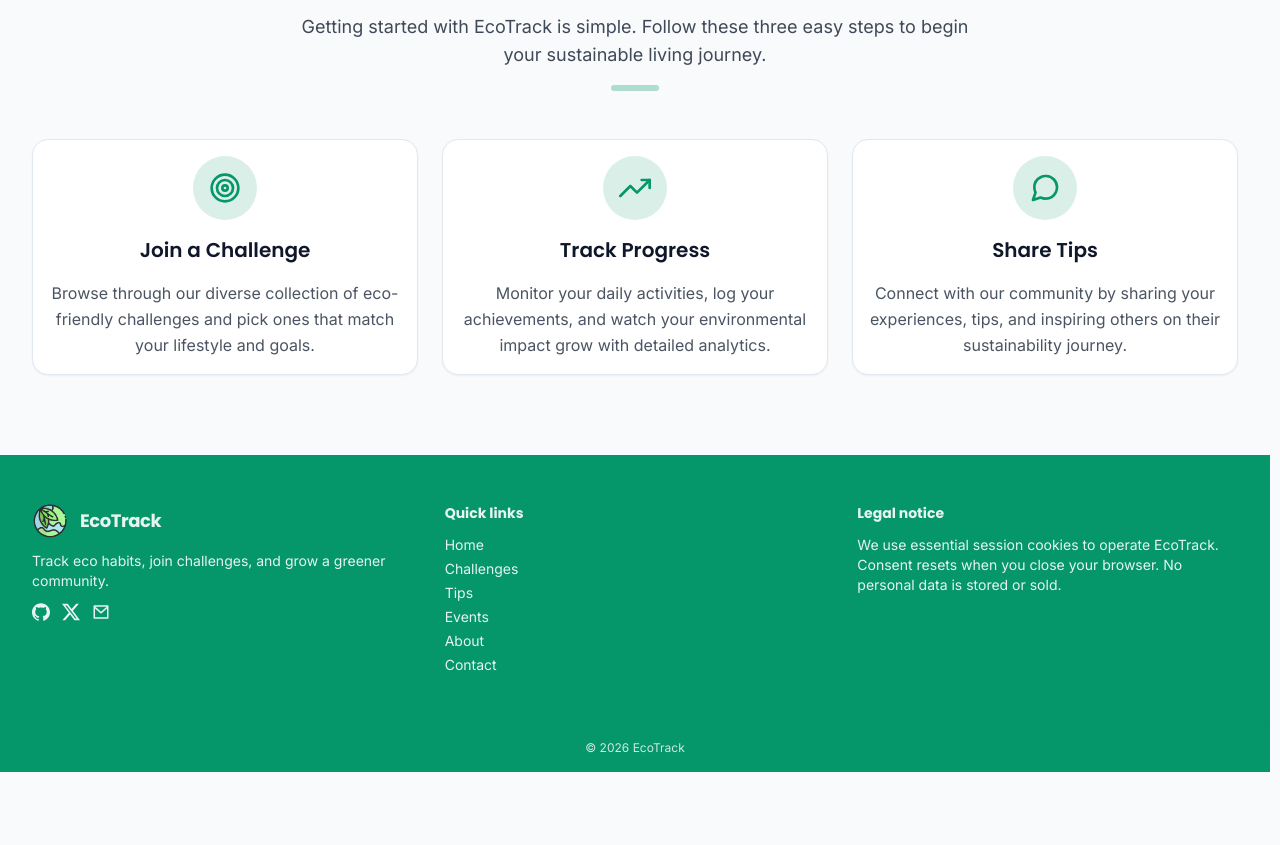
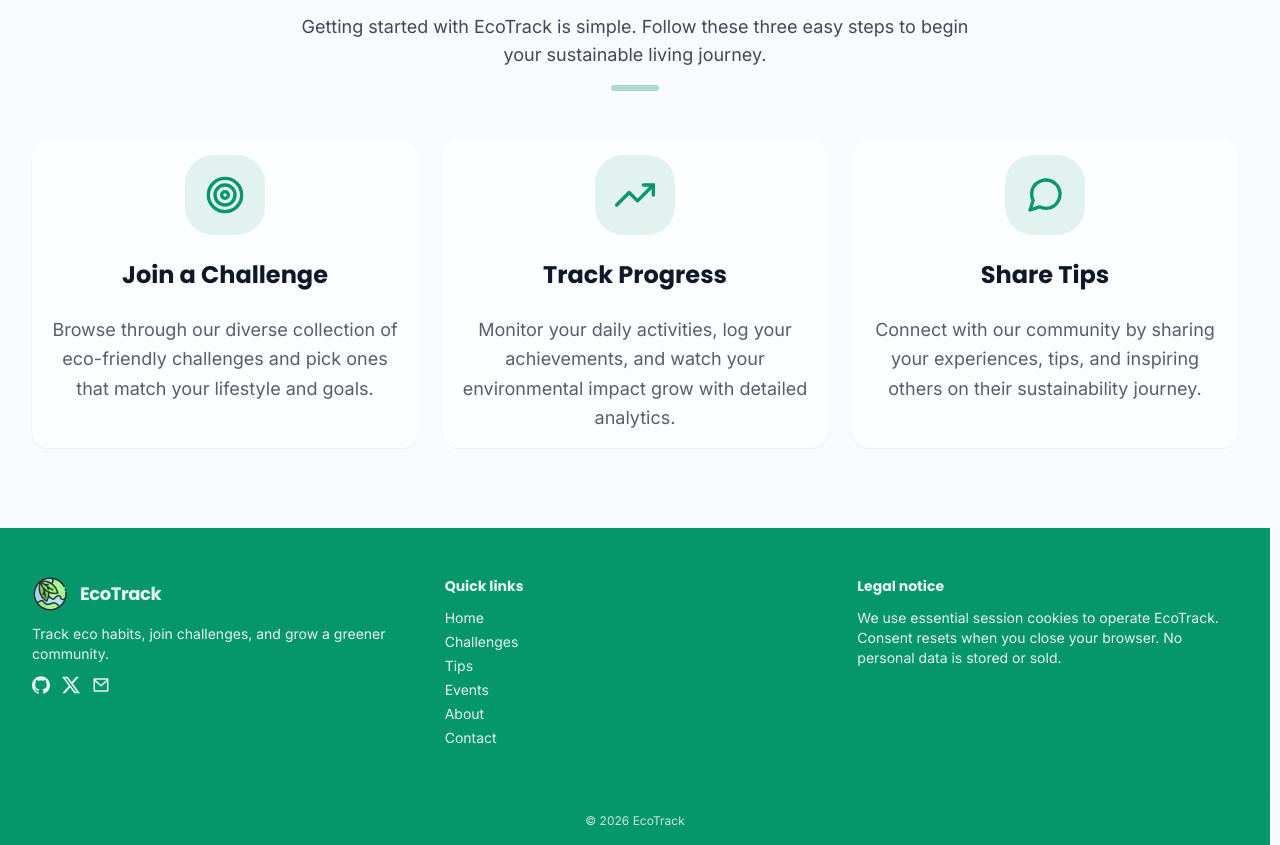
Before and after one commit to iamOmarFaruk/EcoTrack-Front, a React (Vite) app: page / in a window 1280 px wide. Shown: the part 3100-3945 px from the top of the page. Before the commit the page ends 3872 px from the top, so only its background shows below. Built offline with nearby package versions, Linux system fonts and the light colour scheme; no server answers.

Commit message:
feat: Add `framer-motion` animations and update card styling in HowItWorks section.

```diff
--- a/src/components/HowItWorks.jsx
+++ b/src/components/HowItWorks.jsx
@@ -1,6 +1,8 @@
 import { Card, CardContent } from './ui/Card.jsx'
 import { FiTarget, FiTrendingUp, FiMessageCircle } from 'react-icons/fi'
 import SectionHeading from './SectionHeading.jsx'
+import { motion } from 'framer-motion'
+import { containerVariants, itemVariants } from '../utils/animations'
 
 export default function HowItWorks() {
   const steps = [
@@ -33,31 +35,43 @@ export default function HowItWorks() {
         centered={true}
       />
 
-      <div className="grid gap-6 md:grid-cols-3">
+      <motion.div
+        variants={containerVariants}
+        initial="hidden"
+        whileInView="show"
+        viewport={{ once: true, amount: 0.2 }}
+        className="grid gap-6 md:grid-cols-3"
+      >
         {steps.map((step) => {
           const IconComponent = step.icon
           return (
-            <Card key={step.id} className="h-full transition-all duration-300 hover:shadow-lg hover:-translate-y-1">
-              <CardContent className="p-6 text-center space-y-4">
+            <motion.div
+              key={step.id}
+              variants={itemVariants}
+              className="h-full"
+            >
+              <Card className="h-full border-none shadow-none bg-surface/50 backdrop-blur-sm">
+                <CardContent className="p-10 text-center space-y-6">
                   {/* Icon */}
-                <div className="w-16 h-16 bg-primary/15 rounded-full flex items-center justify-center mx-auto">
-                  <IconComponent className="w-8 h-8 text-primary" />
+                  <div className="w-20 h-20 bg-primary/10 rounded-3xl flex items-center justify-center mx-auto transition-colors duration-300">
+                    <IconComponent className="w-10 h-10 text-primary" />
                   </div>
 
                   {/* Title */}
-                <h3 className="text-xl font-heading font-semibold text-heading">
+                  <h3 className="text-2xl font-heading font-bold text-heading">
                     {step.title}
                   </h3>
 
                   {/* Description */}
-                <p className="text-text/80 leading-relaxed">
+                  <p className="text-text/75 leading-relaxed text-lg">
                     {step.description}
                   </p>
                 </CardContent>
               </Card>
+            </motion.div>
           )
         })}
-      </div>
+      </motion.div>
     </section>
   )
 }
```
Lines whose indentation alone changed are shown as unchanged.
